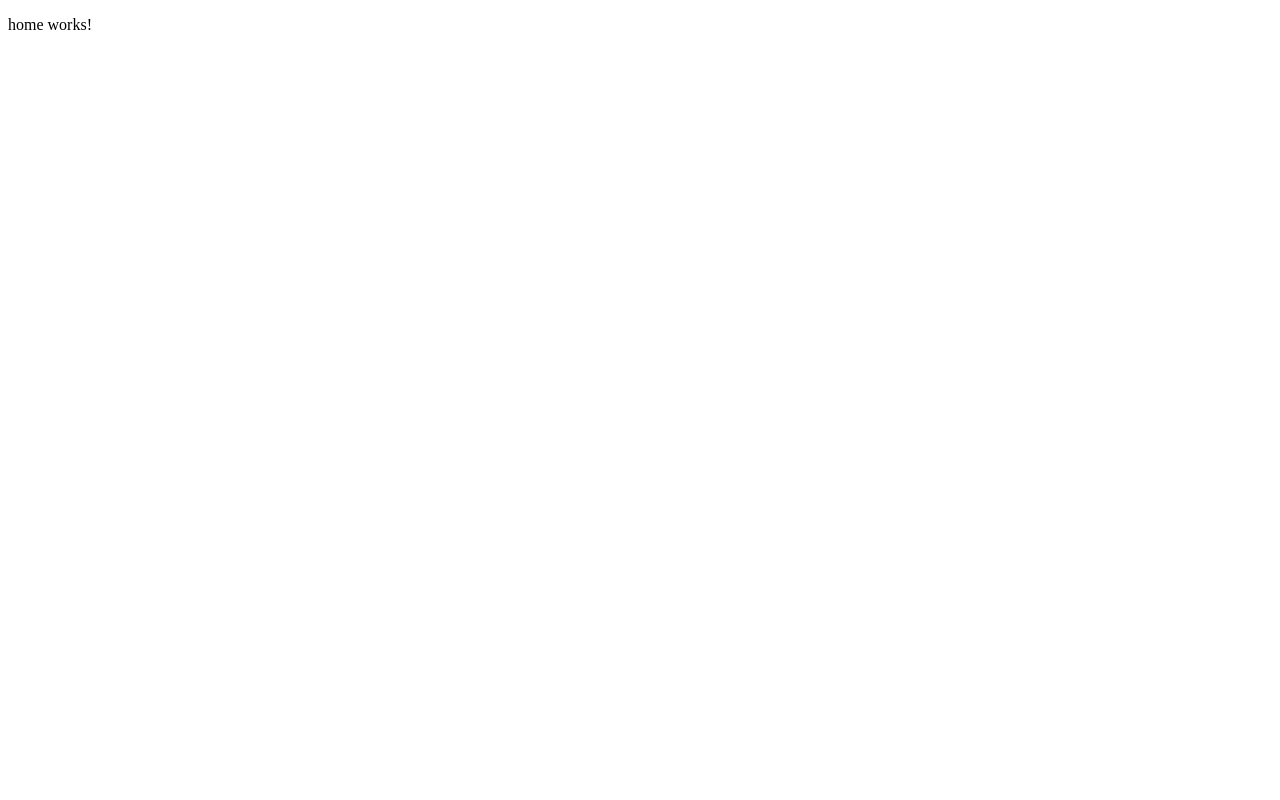
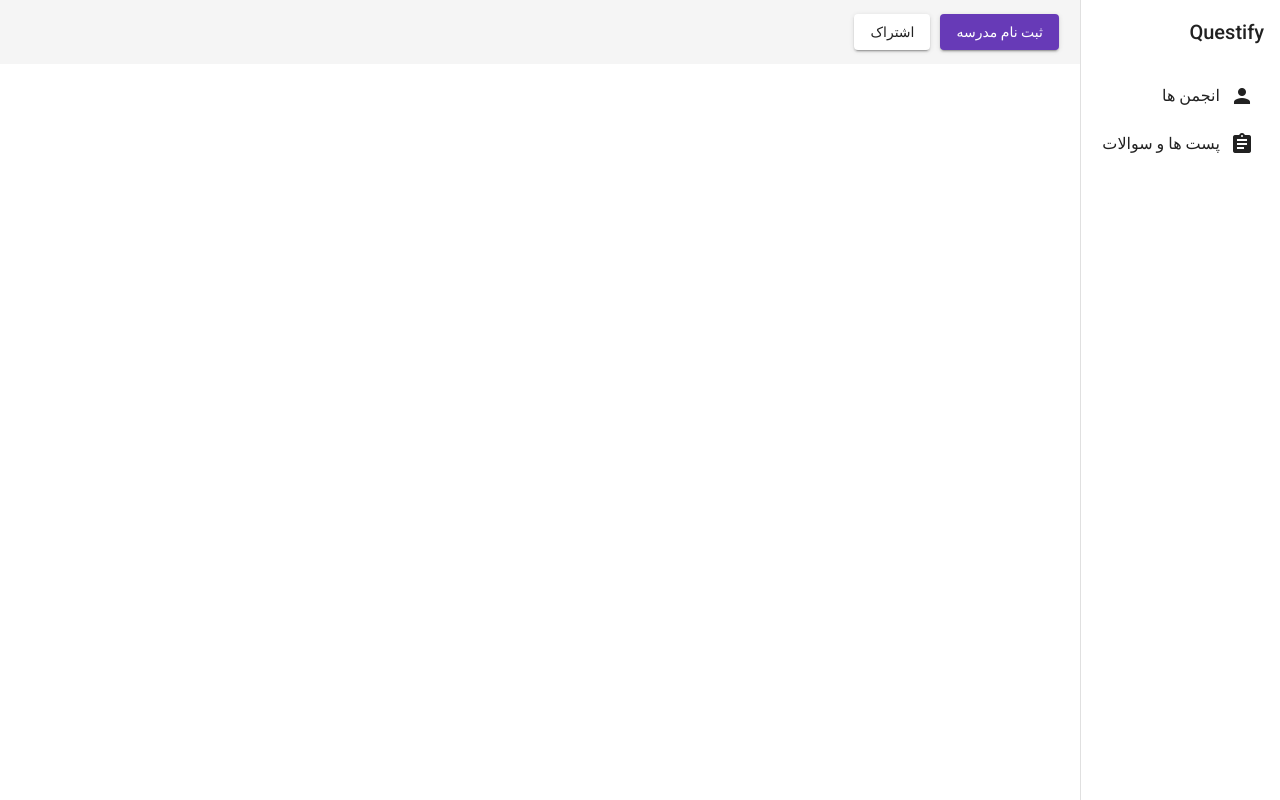
Before and after one commit to Amohammadi2/questify-community, an Angular app in the folder questify-client/: page / in a window 1280 px wide. Built offline with nearby package versions, Linux system fonts and the light colour scheme.

Commit message:
[feat] add navbar

```diff
--- a/questify-client/angular.json
+++ b/questify-client/angular.json
@@ -28,6 +28,7 @@
               "src/assets"
             ],
             "styles": [
+              "./node_modules/@angular/material/prebuilt-themes/deeppurple-amber.css",
               "src/styles.scss"
             ],
             "scripts": []
@@ -96,6 +97,7 @@
               "src/assets"
             ],
             "styles": [
+              "./node_modules/@angular/material/prebuilt-themes/deeppurple-amber.css",
               "src/styles.scss"
             ],
             "scripts": []
--- a/questify-client/package.json
+++ b/questify-client/package.json
@@ -11,10 +11,12 @@
   "private": true,
   "dependencies": {
     "@angular/animations": "^14.0.0",
+    "@angular/cdk": "14.0.2",
     "@angular/common": "^14.0.0",
     "@angular/compiler": "^14.0.0",
     "@angular/core": "^14.0.0",
     "@angular/forms": "^14.0.0",
+    "@angular/material": "14.0.2",
     "@angular/platform-browser": "^14.0.0",
     "@angular/platform-browser-dynamic": "^14.0.0",
     "@angular/router": "^14.0.0",
--- a/questify-client/src/app/app.component.html
+++ b/questify-client/src/app/app.component.html
@@ -1 +1,3 @@
-<router-outlet></router-outlet>
+<div dir="rtl">
+  <router-outlet></router-outlet>
+</div>
--- /dev/null
+++ b/questify-client/src/app/components/navigation/navigation.component.html
@@ -0,0 +1,34 @@
+<mat-sidenav-container class="sidenav-container">
+  <mat-sidenav #drawer class="sidenav" fixedInViewport
+      [attr.role]="(isHandset$ | async) ? 'dialog' : 'navigation'"
+      [mode]="(isHandset$ | async) ? 'over' : 'side'"
+      [opened]="(isHandset$ | async) === false"
+  >
+    <mat-toolbar>Questify</mat-toolbar>
+    <mat-nav-list>
+      <a mat-list-item href="#">
+        <mat-icon>person</mat-icon>
+        انجمن ها
+      </a>
+      <a mat-list-item href="#">
+        <mat-icon>assignment</mat-icon>
+        پست ها و سوالات
+      </a>
+    </mat-nav-list>
+  </mat-sidenav>
+  <mat-sidenav-content>
+    <mat-toolbar>
+      <button
+        type="button"
+        aria-label="Toggle sidenav"
+        mat-icon-button
+        (click)="drawer.toggle()"
+        *ngIf="isHandset$ | async">
+        <mat-icon aria-label="Side nav toggle icon">menu</mat-icon>
+      </button>
+      <button mat-raised-button color="primary" class="toolbar-btn">ثبت نام مدرسه</button>
+      <button mat-raised-button color="secondary" class="toolbar-btn">اشتراک</button>
+    </mat-toolbar>
+    <!-- Add Content Here -->
+  </mat-sidenav-content>
+</mat-sidenav-container>
--- /dev/null
+++ b/questify-client/src/app/components/navigation/navigation.component.scss
@@ -0,0 +1,25 @@
+.sidenav-container {
+  height: 100%;
+}
+
+.sidenav {
+  width: 200px;
+
+  .mat-icon {
+    margin: 0 10px
+  }
+}
+
+.sidenav .mat-toolbar {
+  background: inherit;
+}
+
+.mat-toolbar.mat-secondary {
+  position: sticky;
+  top: 0;
+  z-index: 1;
+}
+
+.toolbar-btn {
+  margin: 0 5px;
+}
--- /dev/null
+++ b/questify-client/src/app/components/navigation/navigation.component.ts
@@ -0,0 +1,21 @@
+import { Component } from '@angular/core';
+import { BreakpointObserver, Breakpoints } from '@angular/cdk/layout';
+import { Observable } from 'rxjs';
+import { map, shareReplay } from 'rxjs/operators';
+
+@Component({
+  selector: 'app-navigation',
+  templateUrl: './navigation.component.html',
+  styleUrls: ['./navigation.component.scss']
+})
+export class NavigationComponent {
+
+  isHandset$: Observable<boolean> = this.breakpointObserver.observe(Breakpoints.Handset)
+    .pipe(
+      map(result => result.matches),
+      shareReplay()
+    );
+
+  constructor(private breakpointObserver: BreakpointObserver) {}
+
+}
--- a/questify-client/src/app/pages/home/home.component.html
+++ b/questify-client/src/app/pages/home/home.component.html
@@ -1 +1 @@
-<p>home works!</p>
+<app-navigation></app-navigation>
--- a/questify-client/src/index.html
+++ b/questify-client/src/index.html
@@ -6,8 +6,11 @@
   <base href="/">
   <meta name="viewport" content="width=device-width, initial-scale=1">
   <link rel="icon" type="image/x-icon" href="favicon.ico">
+  <link rel="preconnect" href="https://fonts.gstatic.com">
+  <link href="https://fonts.googleapis.com/css2?family=Roboto:wght@300;400;500&display=swap" rel="stylesheet">
+  <link href="https://fonts.googleapis.com/icon?family=Material+Icons" rel="stylesheet">
 </head>
-<body>
+<body class="mat-typography">
   <app-root></app-root>
 </body>
 </html>
--- a/questify-client/src/styles.scss
+++ b/questify-client/src/styles.scss
@@ -1 +1,4 @@
 /* You can add global styles to this file, and also import other style files */
+
+html, body { height: 100%; }
+body { margin: 0; font-family:'Segoe UI', Tahoma, Geneva, Verdana, sans-serif, sans-serif; }
```
Also changed, not shown: questify-client/src/app/app.module.ts (+18 -2 lines), questify-client/.graphqlrc.yml, 2 other files (tests, documents, lock files or other folders).
